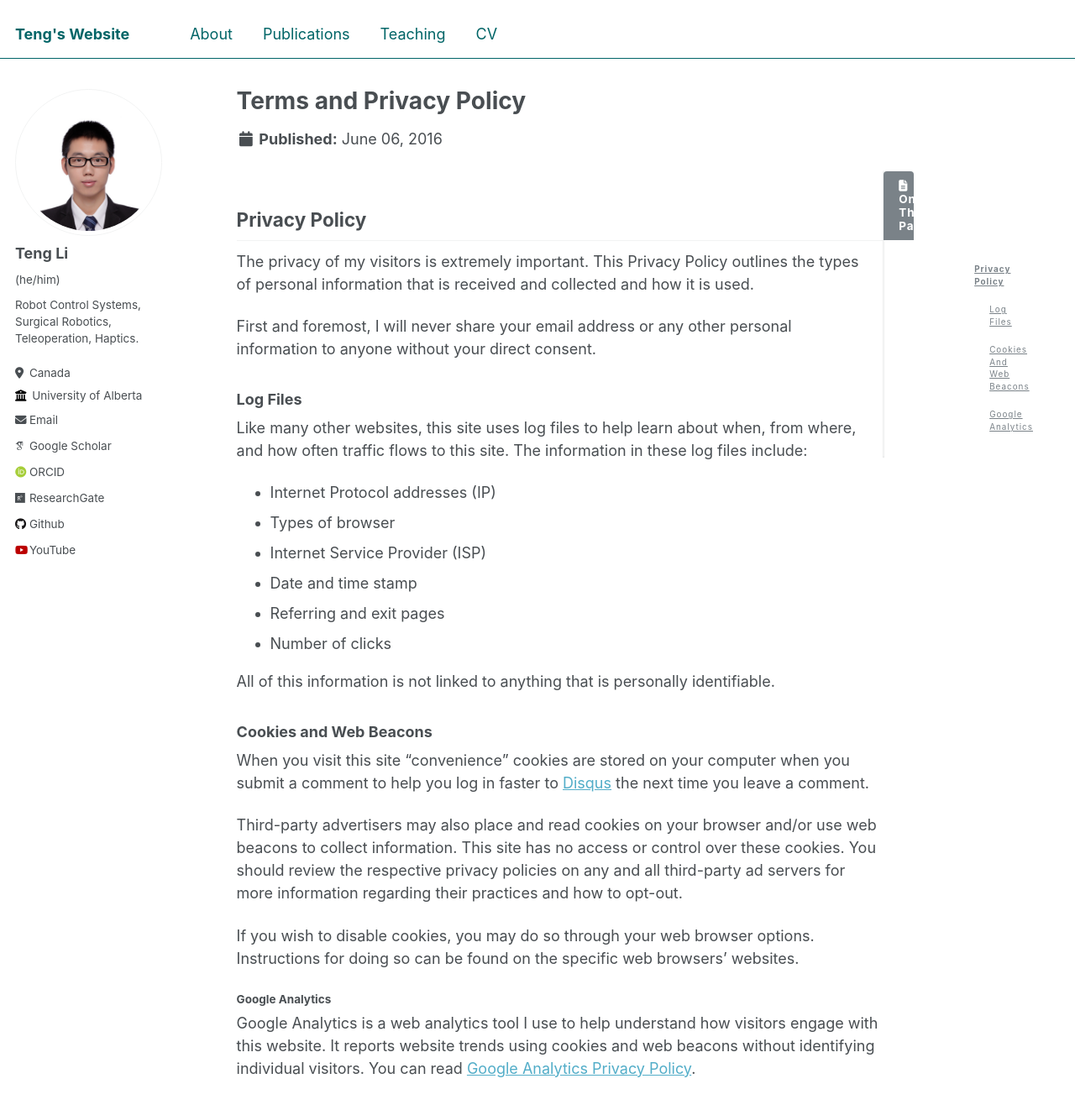
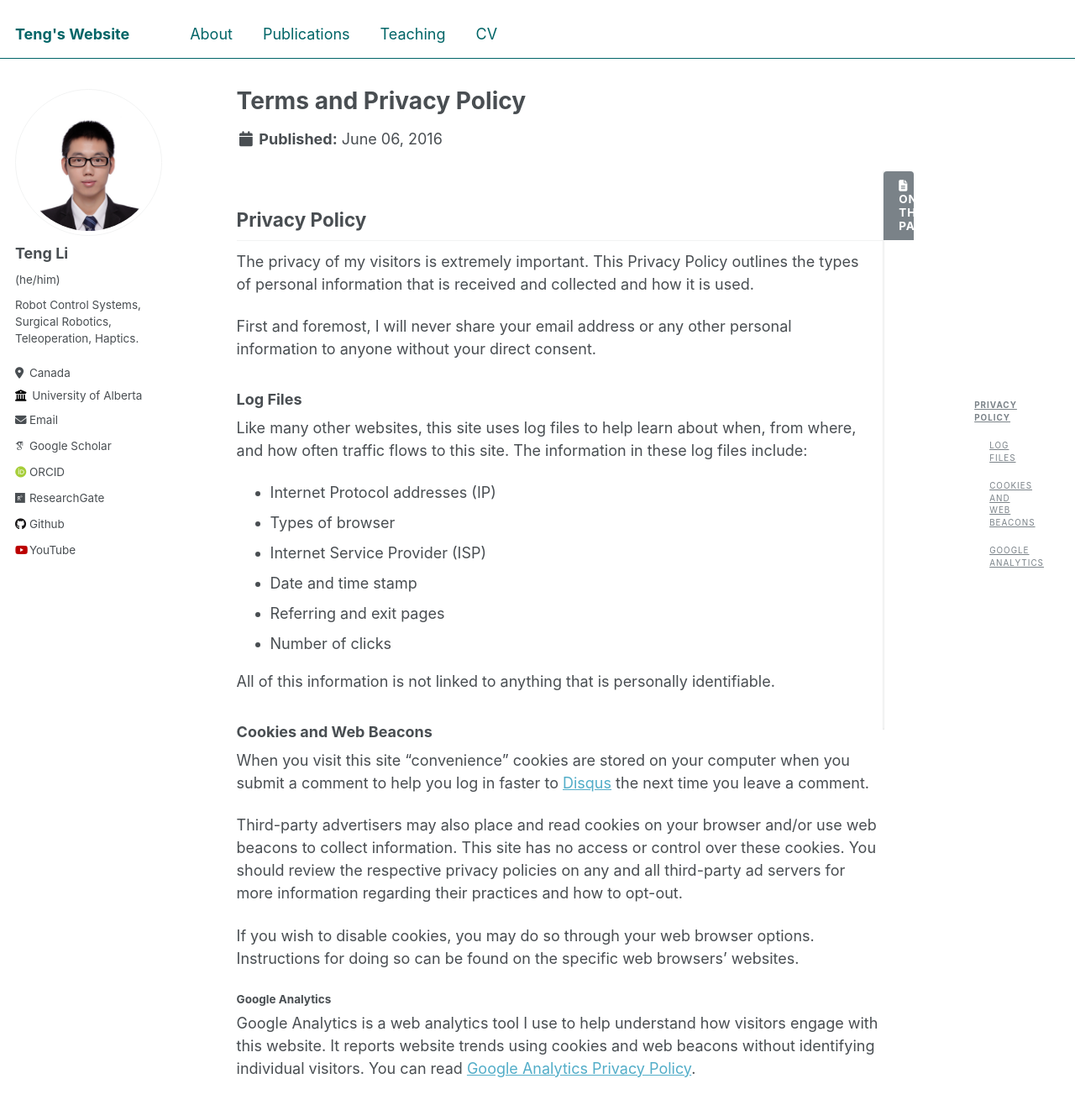
Before and after one commit to teng4/teng4.github.io, a Jekyll site: the page built from _pages/terms.md, in a window 1280 px wide and 1400 px high. Shown: the top 1322 px of the window at 84% size. Built offline with Jekyll 4.4.1, drawn with Linux system fonts in a browser that asks for light colours; some web fonts are replaced.

Commit message:
Update _navigation.scss

```diff
--- a/_sass/_navigation.scss
+++ b/_sass/_navigation.scss
@@ -376,8 +376,8 @@
 .toc {
   font-family: $sans-serif-narrow;
   color: $gray;
-  //text-transform: uppercase; //original.
-  text-transform: capitalize; //teng4 modified.
+  text-transform: uppercase; //original.
+  //text-transform: capitalize; //teng4 modified.
   letter-spacing: 1px;
   background-color: #fff;
   border: 1px solid $border-color;
@@ -395,7 +395,7 @@
 
 .toc__menu {
   //margin: 0; //teng4note, original.
-  margin: 1rem 5rem; //teng4, modified.
+  margin: 10rem 5rem; //teng4, modified.
   padding: 0; //teng4note, original.
   width: 100%;
   list-style: none;
```
